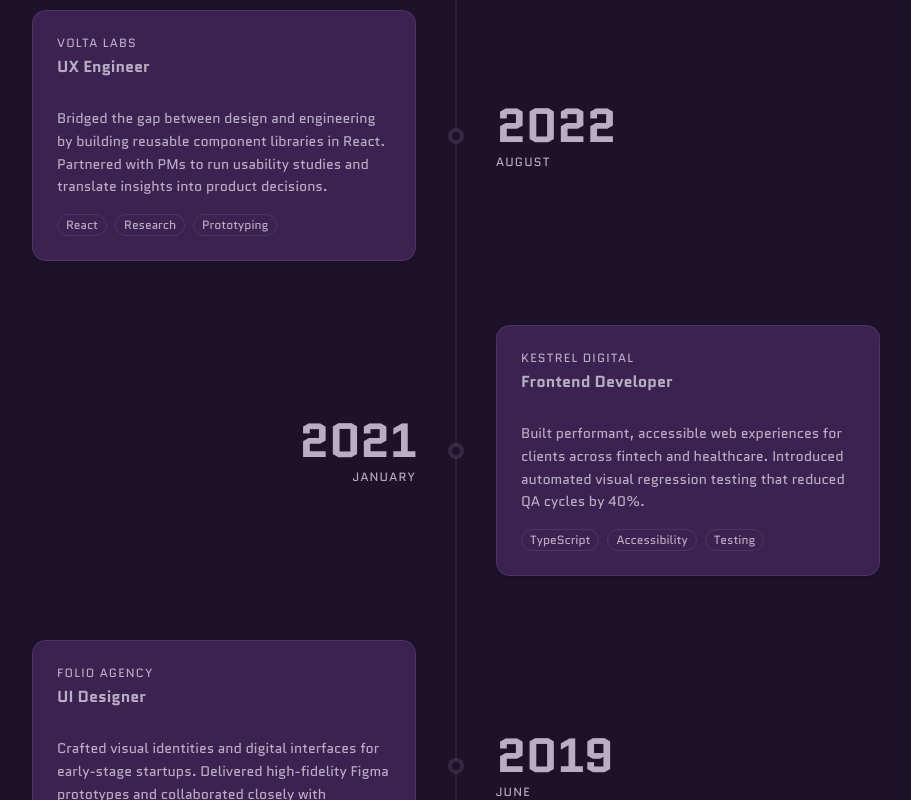
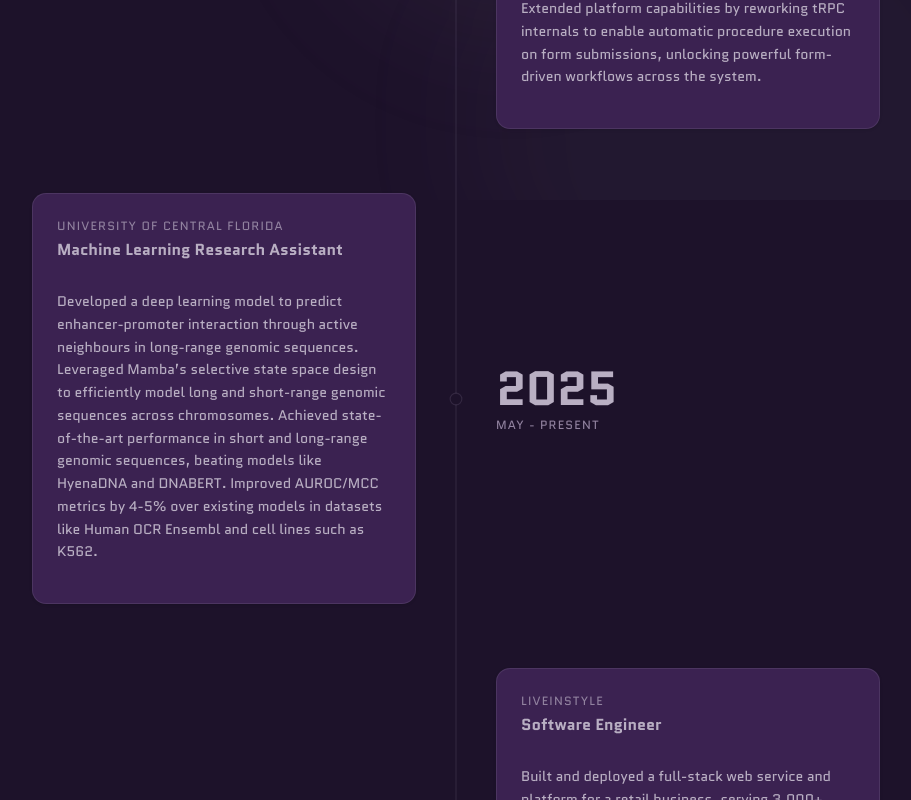
Before and after one commit to DGoel1602/portfolio, a Next.js app: page /experience in a window 1280 px wide. Shown: the part 600-1400 px from the top of the page, without its empty margins (184-1095 px from the left). Built offline with nearby package versions, Linux system fonts and the light colour scheme.

Commit message:
feat: random effects and things

```diff
--- a/app/_components/fan.tsx
+++ b/app/_components/fan.tsx
@@ -45,7 +45,7 @@ export default function CardFan() {
   }
 
   return (
-    <div className="flex items-center justify-center w-1/2 bg-background">
+    <div className="flex items-center justify-center w-1/2">
       <div
         ref={containerRef}
         className="relative w-[520px] h-[360px]"
--- a/app/experience/page.tsx
+++ b/app/experience/page.tsx
@@ -1,103 +1,89 @@
+"use client";
+
 import { Card, CardContent, CardHeader, CardTitle } from "@/components/ui/card";
-import { Badge } from "@/components/ui/badge";
+import { Separator } from "@/components/ui/separator";
+import { useScrollReveal } from "@/hooks/scroll";
+import { Circle } from "lucide-react";
 
-interface Experience {
-  year: string;
-  month: string;
-  title: string;
-  company: string;
-  description: string;
-  tags?: string[];
-}
-
-const experiences: Experience[] = [
+const experiences = [
   {
-    year: "2024",
-    month: "March",
-    title: "Senior Product Designer",
-    company: "Meridian Studio",
-    description:
-      "Led end-to-end design for three flagship SaaS products. Established a design system used across 12 teams and mentored a team of four junior designers.",
-    tags: ["Design Systems", "Leadership", "SaaS"],
+    "year": "2025",
+    "month": "August",
+    "endYear": "Present",
+    "endMonth": "",
+    "isCurrent": true,
+    "title": "Software Engineering Intern",
+    "company": "Knight Hacks @ UCF",
+    "description": "Architected and hardened core backend infrastructure, implementing middleware-based DoS protections and migrating all authentication to self-hosted BetterAuth, securing 1000+ users during peak hackathon traffic. Designed and built a judging and room-assignment system coordinating 30+ judges and 900+ hackers for project evaluation. Engineered a fully dynamic custom forms platform from first principles, including a custom form format parser and JSON schema generator enabling arbitrary form creation and submissions without manual schema changes. Extended platform capabilities by reworking tRPC internals to enable automatic procedure execution on form submissions, unlocking powerful form-driven workflows across the system."
   },
   {
-    year: "2022",
-    month: "August",
-    title: "UX Engineer",
-    company: "Volta Labs",
-    description:
-      "Bridged the gap between design and engineering by building reusable component libraries in React. Partnered with PMs to run usability studies and translate insights into product decisions.",
-    tags: ["React", "Research", "Prototyping"],
+    "year": "2025",
+    "month": "May",
+    "endYear": "Present",
+    "endMonth": "",
+    "isCurrent": true,
+    "title": "Machine Learning Research Assistant",
+    "company": "University of Central Florida",
+    "description": "Developed a deep learning model to predict enhancer-promoter interaction through active neighbours in long-range genomic sequences. Leveraged Mamba’s selective state space design to efficiently model long and short-range genomic sequences across chromosomes. Achieved state-of-the-art performance in short and long-range genomic sequences, beating models like HyenaDNA and DNABERT. Improved AUROC/MCC metrics by 4-5% over existing models in datasets like Human OCR Ensembl and cell lines such as K562."
   },
   {
-    year: "2021",
-    month: "January",
-    title: "Frontend Developer",
-    company: "Kestrel Digital",
-    description:
-      "Built performant, accessible web experiences for clients across fintech and healthcare. Introduced automated visual regression testing that reduced QA cycles by 40%.",
-    tags: ["TypeScript", "Accessibility", "Testing"],
+    "year": "2025",
+    "month": "May",
+    "endYear": "Present",
+    "endMonth": "",
+    "isCurrent": true,
+    "title": "Software Engineer",
+    "company": "LiveInStyle",
+    "description": "Built and deployed a full-stack web service and platform for a retail business, serving 3,000+ monthly active users with NextJS. Engineered a responsive frontend with admin dashboards for inventory management, order tracking, and analytics with real-time updates. Integrated authentication with Better Auth, payment processing with Stripe, and Convex for efficient product data storage, plus Upstash for caching to improve retrieval speeds by 60%. Optimized performance, reducing load times by 35% through caching, CDN image delivery, and runtime lazy-loading techniques."
   },
   {
-    year: "2019",
-    month: "June",
-    title: "UI Designer",
-    company: "Folio Agency",
-    description:
-      "Crafted visual identities and digital interfaces for early-stage startups. Delivered high-fidelity Figma prototypes and collaborated closely with development teams during handoff.",
-    tags: ["Figma", "Branding", "Startups"],
-  },
-];
+    "year": "2023",
+    "month": "June",
+    "endYear": "August",
+    "endMonth": "",
+    "isCurrent": false,
+    "title": "Data Analysis Intern",
+    "company": "Vancouver Fashion Week",
+    "description": "Assisted in designing multimedia advertisements, video, and graphic content for social media campaigns, enhancing brand visibility and engagement. Automated data collection processes by developing a Python web scraper, reducing research time by 30% and enabling data-driven content decisions. Redesigned the company website for improved UX/UI, optimizing navigation and load speed, which increased click-through rates by 20%."
+  }
+]
 
-interface DateBlockProps {
-  year: string;
-  month: string;
-  alignRight: boolean;
-}
+function DateBlock({ year, month, endYear, endMonth, isCurrent, alignRight }) {
+	const { ref, isVisible } = useScrollReveal();
 
-function DateBlock({ year, month, alignRight }: DateBlockProps) {
   return (
     <div
-      className={`flex flex-col w-full md:w-[calc(50%-2.5rem)] items-start text-left ${
-        alignRight
-          ? "md:items-end md:text-right"
-          : "md:items-start md:text-left"
+			ref={ref}
+      className={`
+        ${isVisible ? "opacity-100 translate-y-0" : "opacity-0 translate-y-10"}
+				flex flex-col w-full md:w-[calc(50%-2.5rem)] items-start text-left ${
+        alignRight ? "md:items-end md:text-right" : "md:items-start md:text-left"
       }`}
     >
-      <span className="text-5xl font-bold leading-none tracking-tight">
-        {year}
+      <span className="text-5xl font-bold leading-none tracking-tight">{year}</span>
+      <span className="text-xs uppercase tracking-widest mt-1 text-muted-foreground">
+        {month} - {isCurrent ? "Present" : `${endMonth} ${endYear}`}
       </span>
-      <span className="text-xs uppercase tracking-widest mt-1">{month}</span>
     </div>
   );
 }
 
-interface CardBlockProps {
-  title: string;
-  company: string;
-  description: string;
-  tags?: string[];
-}
+function CardBlock({ title, company, description }) {
+	const { ref, isVisible } = useScrollReveal();
 
-function CardBlock({ title, company, description, tags }: CardBlockProps) {
   return (
-    <div className="w-full md:w-[calc(50%-2.5rem)]">
+    <div ref={ref} className={`
+		w-full md:w-[calc(50%-2.5rem)] hover:drop-shadow-[0_0_5px_rgba(255,255,255,0.9)]
+        transition-all duration-700 ease-out
+        ${isVisible ? "opacity-100 translate-y-0" : "opacity-0 translate-y-10"}
+				`}>
       <Card>
         <CardHeader className="pb-2">
-          <p className="text-xs uppercase tracking-widest">{company}</p>
+          <p className="text-xs uppercase tracking-widest text-muted-foreground">{company}</p>
           <CardTitle>{title}</CardTitle>
         </CardHeader>
         <CardContent>
           <p className="text-sm leading-relaxed mb-4">{description}</p>
-          {tags && (
-            <div className="flex flex-wrap gap-2">
-              {tags.map((tag) => (
-                <Badge key={tag} variant="outline">
-                  {tag}
-                </Badge>
-              ))}
-            </div>
-          )}
         </CardContent>
       </Card>
     </div>
@@ -106,34 +92,28 @@ function CardBlock({ title, company, description, tags }: CardBlockProps) {
 
 function ConnectorDot() {
   return (
-    <div className="flex items-center justify-center w-20 shrink-0">
-      <div className="w-3 h-3 rounded-full border-2 bg-background ring-2 ring-border z-10" />
+    <div className="flex items-center justify-center w-20 shrink-0 z-10">
+      <Circle
+        className="text-border fill-background"
+        size={14}
+        strokeWidth={2}
+      />
     </div>
   );
 }
 
-interface TimelineEntryProps {
-  experience: Experience;
-  index: number;
-}
-
-function TimelineEntry({ experience, index }: TimelineEntryProps) {
+function TimelineEntry({ experience, index }) {
   const isLeft = index % 2 === 0;
 
   return (
     <div className="relative flex items-center w-full py-8">
       {/* Mobile: stacked layout */}
       <div className="flex flex-col gap-3 w-full md:hidden pl-10">
-        <DateBlock
-          year={experience.year}
-          month={experience.month}
-          alignRight={false}
-        />
+        <DateBlock year={experience.year} month={experience.month} endYear={experience.endYear} endMonth={experience.endMonth} isCurrent={experience.isCurrent} alignRight={false} />
         <CardBlock
           title={experience.title}
           company={experience.company}
           description={experience.description}
-          tags={experience.tags}
         />
       </div>
 
@@ -141,17 +121,12 @@ function TimelineEntry({ experience, index }: TimelineEntryProps) {
       <div className="hidden md:flex items-center w-full">
         {isLeft ? (
           <>
-            <DateBlock
-              year={experience.year}
-              month={experience.month}
-              alignRight={true}
-            />
+            <DateBlock year={experience.year} month={experience.month} endYear={experience.endYear} endMonth={experience.endMonth} isCurrent={experience.isCurrent} alignRight={true} />
             <ConnectorDot />
             <CardBlock
               title={experience.title}
               company={experience.company}
               description={experience.description}
-              tags={experience.tags}
             />
           </>
         ) : (
@@ -160,14 +135,9 @@ function TimelineEntry({ experience, index }: TimelineEntryProps) {
               title={experience.title}
               company={experience.company}
               description={experience.description}
-              tags={experience.tags}
             />
             <ConnectorDot />
-            <DateBlock
-              year={experience.year}
-              month={experience.month}
-              alignRight={false}
-            />
+            <DateBlock year={experience.year} month={experience.month} endYear={experience.endYear} endMonth={experience.endMonth} isCurrent={experience.isCurrent} alignRight={false} />
           </>
         )}
       </div>
@@ -178,24 +148,20 @@ function TimelineEntry({ experience, index }: TimelineEntryProps) {
 export default function ExperiencePage() {
   return (
     <main className="min-h-screen">
-      {/* Header */}
       <div className="max-w-4xl mx-auto px-6 pt-20 pb-10">
-        <p className="text-xs uppercase tracking-widest mb-3">Career History</p>
-        <h1 className="text-5xl md:text-6xl font-bold leading-tight">
-          Experience
-        </h1>
-        <p className="mt-4 text-base text-muted-foreground">
-          A record of the work that shaped my craft.
-        </p>
+        <h1 className="text-5xl md:text-6xl font-bold leading-tight">Experience</h1>
       </div>
 
-      {/* Timeline */}
       <div className="max-w-4xl mx-auto px-6 pb-24 relative">
-        {/* Vertical line — desktop */}
-        <div className="hidden md:block absolute left-1/2 top-0 bottom-0 w-px bg-border -translate-x-1/2" />
+        <Separator
+          orientation="vertical"
+          className="hidden md:block absolute left-1/2 top-0 bottom-0 h-full -translate-x-1/2"
+        />
 
-        {/* Vertical line — mobile */}
-        <div className="md:hidden absolute left-5 top-0 bottom-0 w-px bg-border" />
+        <Separator
+          orientation="vertical"
+          className="md:hidden absolute left-5 top-0 bottom-0 h-full"
+        />
 
         {experiences.map((exp, i) => (
           <TimelineEntry key={i} experience={exp} index={i} />
--- a/app/globals.css
+++ b/app/globals.css
@@ -116,6 +116,9 @@
   --sidebar-ring: #91829f;
 }
 
+.animation-delay-2000 { animation-delay: 2s; }
+.animation-delay-4000 { animation-delay: 4s; }
+
 @layer base {
   * {
     @apply border-border outline-ring/50;
--- a/app/layout.tsx
+++ b/app/layout.tsx
@@ -13,6 +13,24 @@ const quantico = Quantico({
   weight: ["400", "700"],
 });
 
+function AnimatedBackground() {
+return (
+    <div className="pointer-events-none fixed inset-0 -z-50 overflow-hidden">
+      {/* your normal background */}
+      <div className="absolute inset-0 bg-background" />
+
+      {/* soft light areas */}
+      <div className="absolute top-[-20%] left-[10%] h-[40rem] w-[40rem]
+        rounded-full bg-foreground/5 blur-3xl animate-drift" />
+
+      <div className="absolute bottom-[-25%] right-[5%] h-[35rem] w-[35rem]
+        rounded-full bg-foreground/4 blur-3xl animate-drift-slow" />
+
+      <div className="absolute top-[30%] right-[30%] h-[25rem] w-[25rem]
+        rounded-full bg-primary/5 blur-3xl animate-drift-reverse" />
+    </div>
+  );}
+
 export default function RootLayout({
   children,
 }: Readonly<{
@@ -21,6 +39,7 @@ export default function RootLayout({
   return (
     <html lang="en" className="dark">
       <body className={`${orbitron.variable} ${quantico.variable} antialiased`}>
+				<AnimatedBackground />
         <NavBar />
         {children}
       </body>
--- a/app/projects/_components/projectCard.tsx
+++ b/app/projects/_components/projectCard.tsx
@@ -1,3 +1,5 @@
+"use client";
+
 import Image from "next/image";
 import {
   Card,
@@ -6,6 +8,7 @@ import {
   CardTitle,
   CardDescription,
 } from "@/components/ui/card";
+import { useScrollReveal } from "@/hooks/scroll";
 
 export default function ProjectCard({
   image,
@@ -18,10 +21,18 @@ export default function ProjectCard({
   desc: string;
   link: string | null;
 }) {
+	const { ref, isVisible } = useScrollReveal();
+
   const card = (
     <Card
-      className={`flex flex-col overflow-hidden transition-all duration-300 hover:-translate-y-1 hover:shadow-lg group ${link ? "cursor-pointer" : ""}`}
-    >
+		ref={ref}
+className={`flex flex-col overflow-hidden transition-all duration-300
+  hover:-translate-y-1
+  ${isVisible ? "opacity-100 translate-y-0" : "opacity-0 translate-y-10"}
+  hover:shadow-xl
+  hover:drop-shadow-[0_0_10px_rgba(255,255,255,0.8)]
+  group
+  ${link ? "cursor-pointer" : ""}`}    >
       <div
         className="relative object-cover w-full overflow-hidden"
         style={{ aspectRatio: "16 / 9" }}
--- a/app/projects/page.tsx
+++ b/app/projects/page.tsx
@@ -90,7 +90,7 @@ export default function ProjectGrid() {
       className="w-full px-6 py-24"
     >
       <div>
-        <h1 className="w-full text-6xl pb-12 text-center"> Projects </h1>
+        <h1 className="font-bold w-full text-6xl pb-12 text-center"> Projects </h1>
       </div>
       {rows.map((row, rowIndex) => (
         <div key={rowIndex}>
--- /dev/null
+++ b/hooks/scroll.ts
@@ -0,0 +1,28 @@
+"use client";
+
+import { useEffect, useState, useRef } from "react";
+
+export function useScrollReveal() {
+  const ref = useRef<HTMLDivElement>(null);
+  const [isVisible, setIsVisible] = useState(false);
+
+  useEffect(() => {
+    const observer = new IntersectionObserver(
+      ([entry]) => {
+        if (entry.isIntersecting) {
+          setIsVisible(true);
+          observer.unobserve(entry.target);
+        }
+      },
+      { threshold: 0.2 }
+    );
+
+    if (ref.current) observer.observe(ref.current);
+
+    return () => {
+      if (ref.current) observer.unobserve(ref.current);
+    };
+  }, []);
+
+  return { ref, isVisible };
+}
```
Also changed, not shown: tailwind.config.ts (+13 -1 lines).
